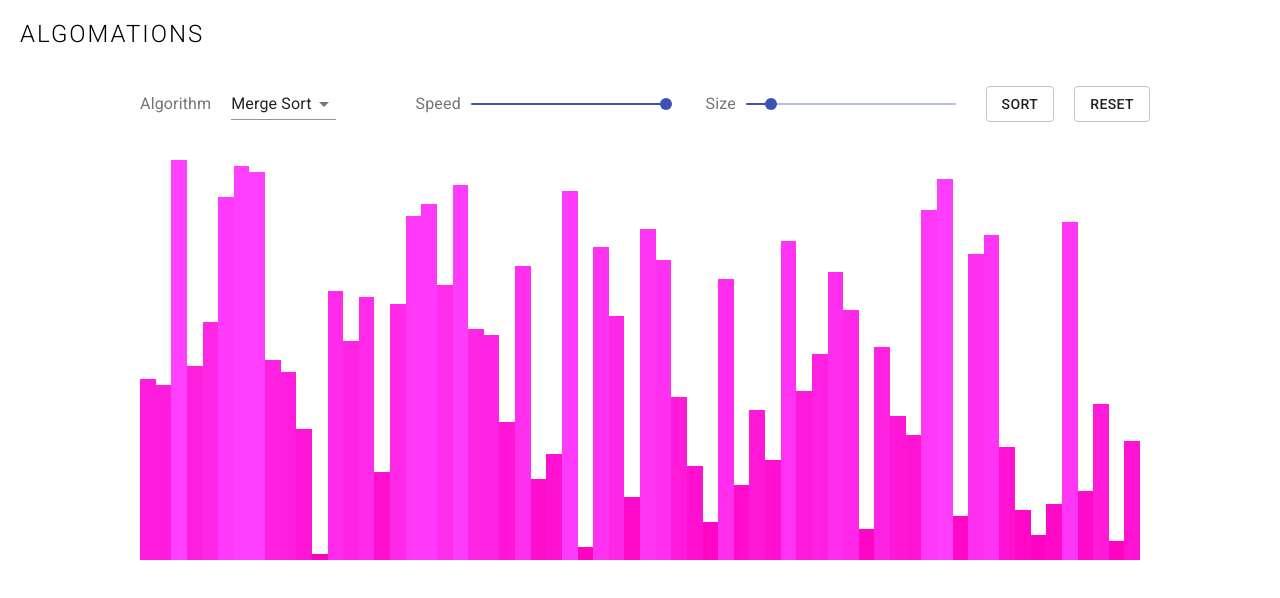
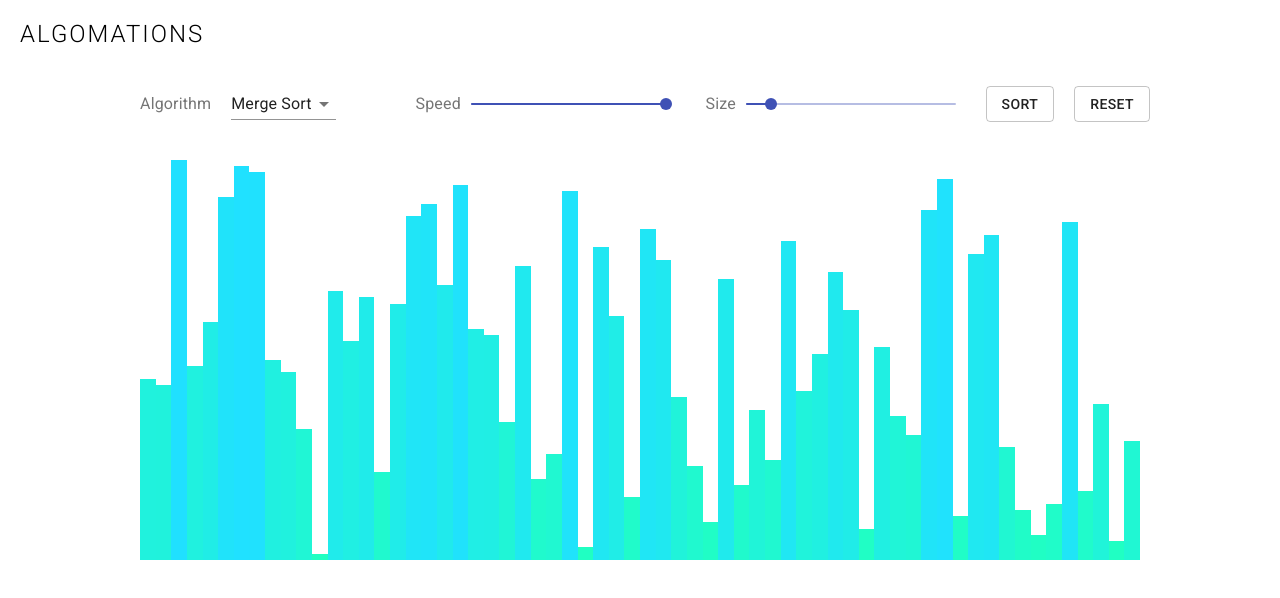
Before and after one commit to tessssssssy/algorithm-visualisations, a React (Create React App) app: page / in a window 1280 px wide. Shown: the top 598 px of the page. Built offline with nearby package versions, Linux system fonts and the light colour scheme.

Commit message:
adjusting colors

```diff
--- a/src/Column.jsx
+++ b/src/Column.jsx
@@ -4,7 +4,7 @@ const Column = (props) => {
   const columnStyles = {
     backgroundColor: props.highlighted
       ? "cornflowerblue"
-      : `rgb(${256},${props.number},${256 - (props.length - props.number)})`,
+      : `rgb(${props.length / 2},${ 256 - (props.number / 2)},${256 - (props.length - props.number)})`,
     height: `${(props.number / props.length) * 400}px`,
     width: props.width,
     maxWidth: '20px'
--- a/src/SorterClass.jsx
+++ b/src/SorterClass.jsx
@@ -96,13 +96,14 @@ class SorterClass extends React.Component {
 //   };
   render() {
     console.log(this.props.columns)
+    const randomVal = Math.floor(Math.random() * 256)
     const columnWidth = 1000 / this.props.columns.length
     return (
       <div className="sorter-container">
         <div className="columns-container">
           {
             this.props.columns.map((column) => {
-              return <Column length={this.props.columns.length} number={column} highlighted={false} width={columnWidth}/>;
+              return <Column randomVal={randomVal} length={this.props.columns.length} number={column} highlighted={false} width={columnWidth}/>;
             })}
         </div>
         {/* <button onClick={this.animateSort}>Sort</button>
```
